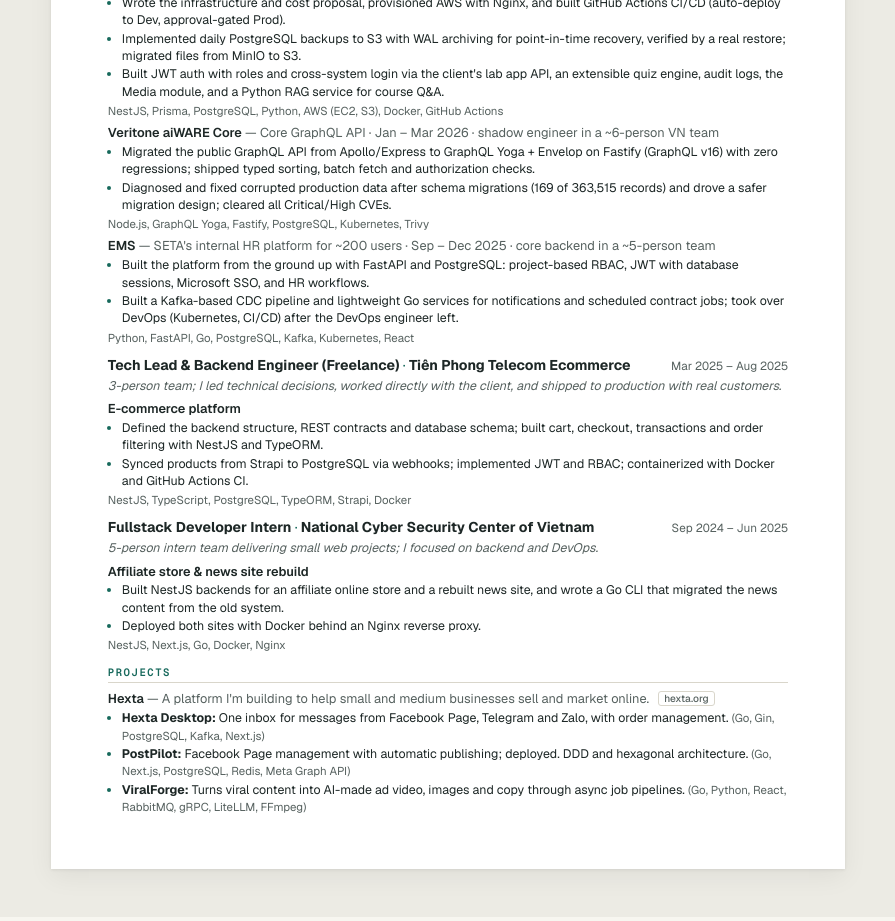
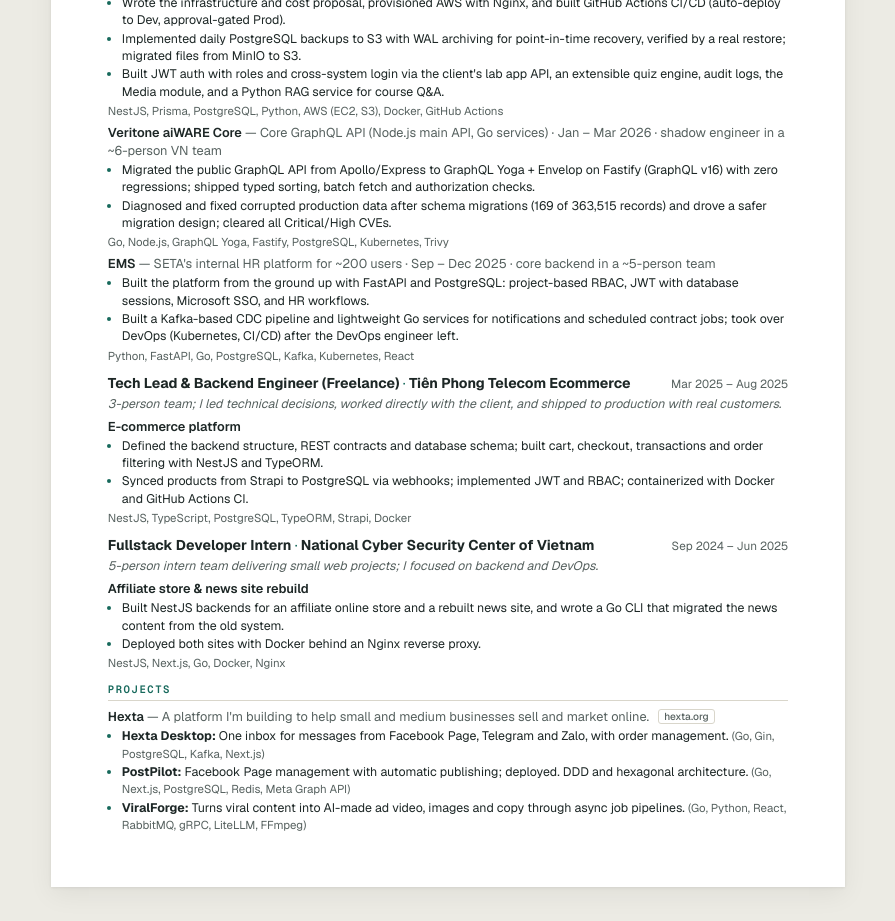
Before and after one commit to TruongHoang2004/portfolio, a Next.js app: page /cv in a window 1280 px wide. Shown: the part 1180-2101 px from the top of the page, without its empty margins (192-1087 px from the left). Built offline with nearby package versions, Linux system fonts and the light colour scheme.

Commit message:
content: aiWARE Core uses Go services around the Node.js main API

```diff
--- a/data/cv.ts
+++ b/data/cv.ts
@@ -96,12 +96,12 @@ export const cv = {
         },
         {
           name: "Veritone aiWARE Core",
-          context: "Core GraphQL API · Jan – Mar 2026 · shadow engineer in a ~6-person VN team",
+          context: "Core GraphQL API (Node.js main API, Go services) · Jan – Mar 2026 · shadow engineer in a ~6-person VN team",
           bullets: [
             "Migrated the public GraphQL API from Apollo/Express to GraphQL Yoga + Envelop on Fastify (GraphQL v16) with zero regressions; shipped typed sorting, batch fetch and authorization checks.",
             "Diagnosed and fixed corrupted production data after schema migrations (169 of 363,515 records) and drove a safer migration design; cleared all Critical/High CVEs.",
           ],
-          stack: "Node.js, GraphQL Yoga, Fastify, PostgreSQL, Kubernetes, Trivy",
+          stack: "Go, Node.js, GraphQL Yoga, Fastify, PostgreSQL, Kubernetes, Trivy",
         },
         {
           name: "EMS",
--- a/data/experience.ts
+++ b/data/experience.ts
@@ -89,15 +89,15 @@ export const getExperiencesData = (locale: string): Experience[] => {
         {
           name: "Veritone aiWARE Core",
           description: isVi
-            ? "Core GraphQL API của nền tảng AI aiWARE · Tháng 1 – Tháng 3 2026. Team ~6 kỹ sư Việt Nam cùng các kỹ sư phía khách hàng ở nước ngoài. Tôi ở vị trí shadow: một kỹ sư headcount trao đổi với khách hàng hằng ngày vào ban đêm, còn tôi xử lý các task khách hàng giao vào ban ngày."
-            : "Core GraphQL API of Veritone's aiWARE AI platform · Jan – Mar 2026. Team of ~6 engineers in Vietnam working with the client's overseas engineers. I worked as a shadow engineer: a headcount engineer handled daily overnight syncs with the client, and I delivered the client-assigned tasks during the day.",
+            ? "Core GraphQL API của nền tảng AI aiWARE · Tháng 1 – Tháng 3 2026. API chính viết bằng Node.js vì quá lớn để migrate, các service còn lại của nền tảng viết bằng Go. Team ~6 kỹ sư Việt Nam cùng các kỹ sư phía khách hàng ở nước ngoài. Tôi ở vị trí shadow: một kỹ sư headcount trao đổi với khách hàng hằng ngày vào ban đêm, còn tôi xử lý các task khách hàng giao vào ban ngày."
+            : "Core GraphQL API of Veritone's aiWARE AI platform · Jan – Mar 2026. The main API stays in Node.js because it is too large to migrate; the platform's other services are written in Go. Team of ~6 engineers in Vietnam working with the client's overseas engineers. I worked as a shadow engineer: a headcount engineer handled daily overnight syncs with the client, and I delivered the client-assigned tasks during the day.",
           achievements: [
             isVi ? "Hiện đại hoá API: migrate GraphQL API public từ Apollo/Express sang GraphQL Yoga + Envelop trên Fastify (GraphQL v16), không phát sinh regression." : "Modernized the public GraphQL API: migrated from Apollo/Express to GraphQL Yoga + Envelop on Fastify (GraphQL v16) with zero test regressions.",
             isVi ? "Phát triển API: sorting có kiểu (5 trường), batch fetch theo danh sách ID (1 request thay cho N), kiểm tra phân quyền role–application khi tạo/cập nhật user; sửa lỗi export/import package giữa các cluster." : "Shipped API features: typed sorting (5 fields), batch fetch by ID list (1 request instead of N), and role-to-application authorization checks on user writes; fixed cross-cluster package export/import.",
             isVi ? "Chẩn đoán và xử lý dữ liệu sai trên production sau các đợt migrate schema: truy vết 169/363.515 bản ghi hỏng bằng SQL, khôi phục dữ liệu cho các tổ chức bị ảnh hưởng và đề xuất thiết kế migration an toàn hơn." : "Diagnosed and fixed corrupted production data after schema migrations: traced 169 of 363,515 records via SQL, restored affected organizations' data, and drove a safer migration design.",
             isVi ? "Bảo mật & CI: xử lý toàn bộ CVE container mức Critical/High về 0 (Trivy) và gỡ tắc CI bằng cách refactor integration test." : "Security & CI: cleared all Critical/High container CVEs to zero Trivy findings and unblocked CI by refactoring integration tests."
           ],
-          technologies: "Node.js · GraphQL · GraphQL Yoga · Fastify · PostgreSQL · Docker · Kubernetes · Helm · Argo CD · Trivy"
+          technologies: "Go · Node.js · GraphQL · GraphQL Yoga · Fastify · PostgreSQL · Docker · Kubernetes · Helm · Argo CD · Trivy"
         },
         {
           name: "EMS (Employee Management System)",
```
Also changed, not shown: 1 other file (tests, documents, lock files or other folders).
